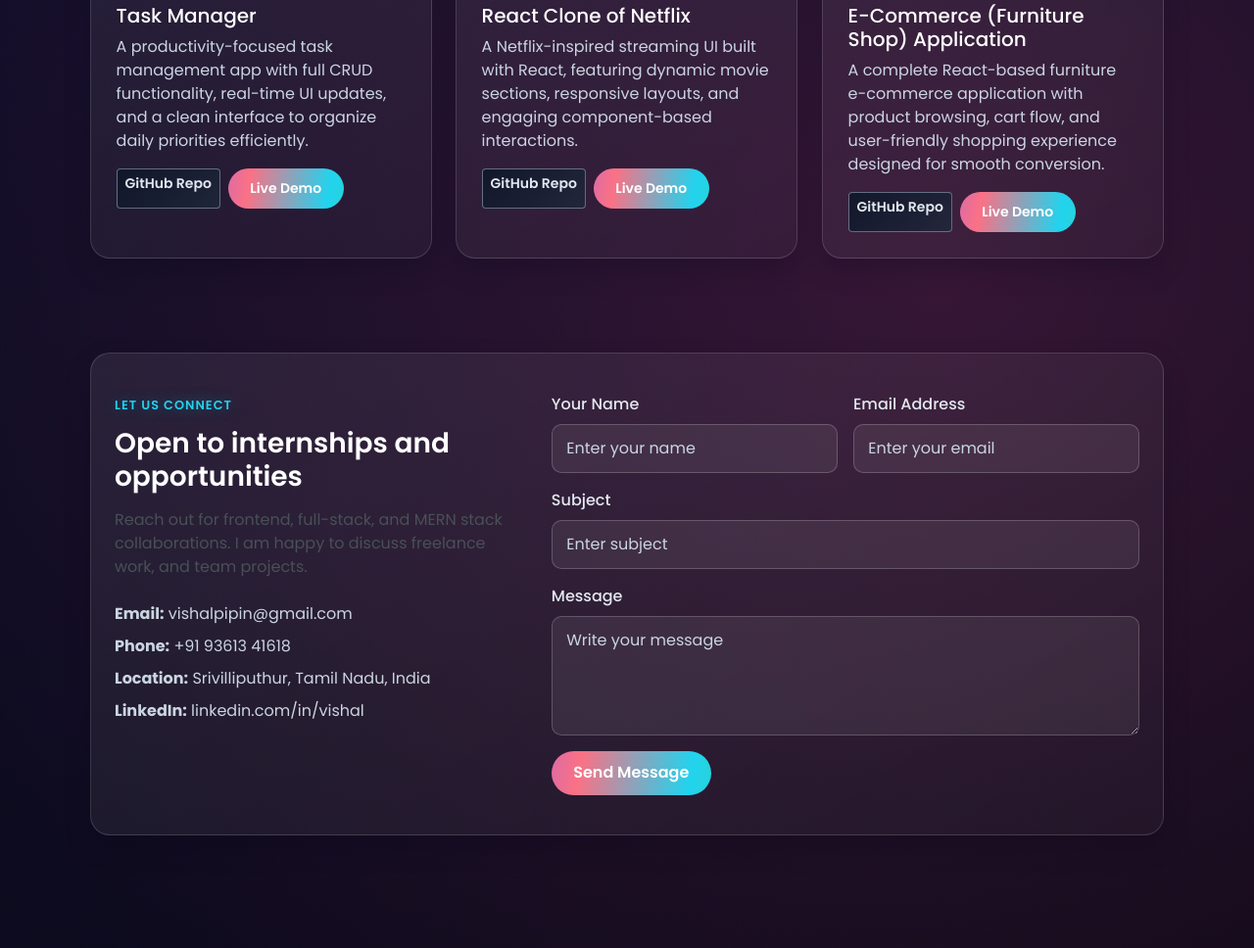
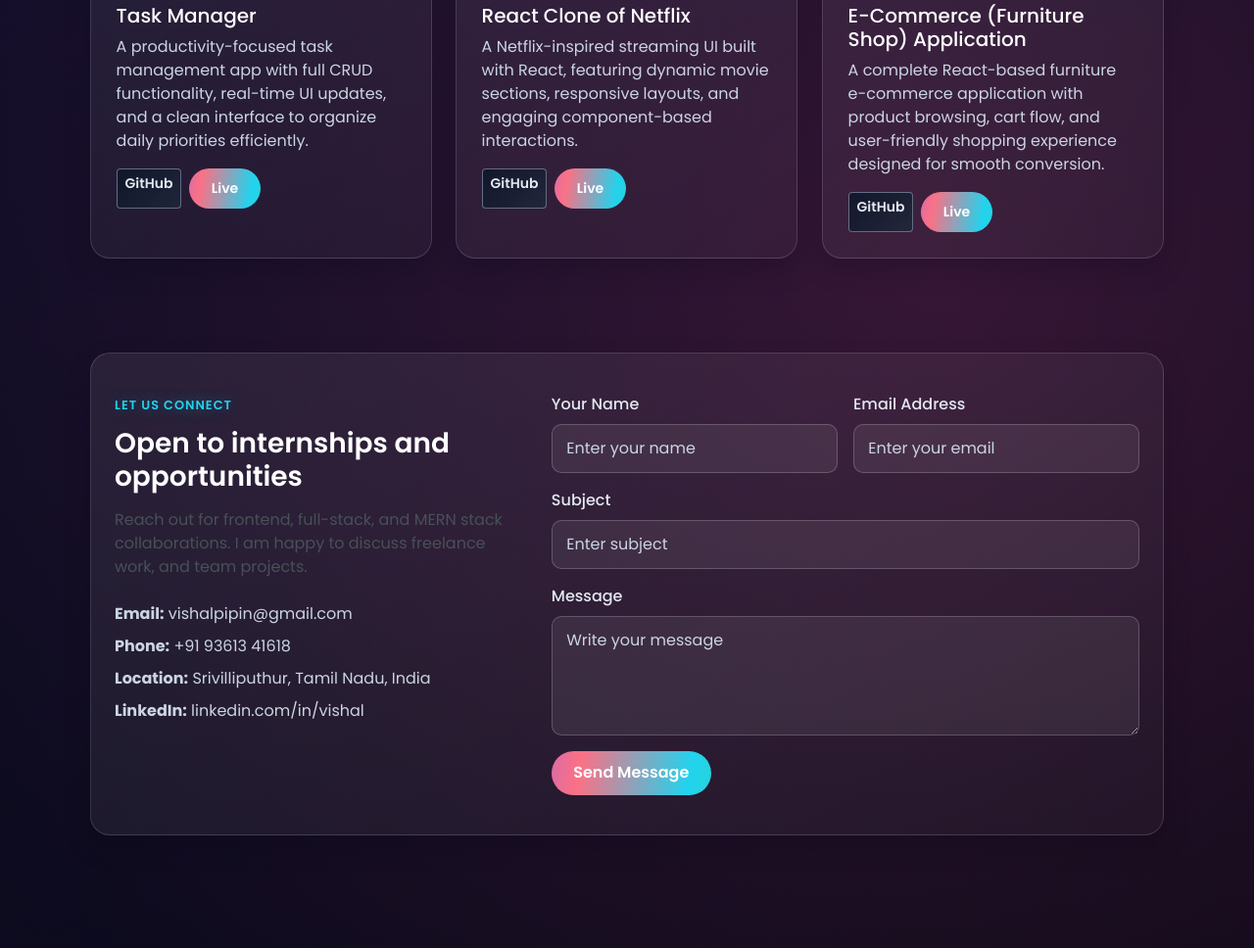
Before and after one commit to Vishal9361/portfolio, a plain HTML site: page index.html in a window 1280 px wide. Shown: the part 2707-3675 px from the top of the page at 98% size. Drawn offline with nearby package versions, Linux system fonts and the light colour scheme.

Commit message:
your message

```diff
--- a/index.html
+++ b/index.html
@@ -199,8 +199,8 @@
                 and a clean interface to organize daily priorities efficiently.
               </p>
               <div class="d-flex flex-wrap gap-2 mt-3">
-                <a href="https://github.com/your-username/task-manager" target="_blank" rel="noopener noreferrer" class="btn btn-sm btn-github">GitHub Repo</a>
-                <a href="https://your-task-manager-live-link.com" target="_blank" rel="noopener noreferrer" class="btn btn-sm btn-gradient">Live Demo</a>
+                <a href="https://github.com/Vishal9361/Task-Manager" target="_blank" rel="noopener noreferrer" class="btn btn-sm btn-github">GitHub</a>
+                <a href="https://your-task-manager-live-link.com" target="_blank" rel="noopener noreferrer" class="btn btn-sm btn-gradient">Live</a>
               </div>
             </div>
           </article>
@@ -215,8 +215,8 @@
                 responsive layouts, and engaging component-based interactions.
               </p>
               <div class="d-flex flex-wrap gap-2 mt-3">
-                <a href="https://github.com/your-username/netflix-react-clone" target="_blank" rel="noopener noreferrer" class="btn btn-sm btn-github">GitHub Repo</a>
-                <a href="https://your-netflix-clone-live-link.com" target="_blank" rel="noopener noreferrer" class="btn btn-sm btn-gradient">Live Demo</a>
+                <a href="https://github.com/Vishal9361/Netflix-clone" target="_blank" rel="noopener noreferrer" class="btn btn-sm btn-github">GitHub</a>
+                <a href="https://your-netflix-clone-live-link.com" target="_blank" rel="noopener noreferrer" class="btn btn-sm btn-gradient">Live</a>
               </div>
             </div>
           </article>
@@ -231,8 +231,8 @@
                 and user-friendly shopping experience designed for smooth conversion.
               </p>
               <div class="d-flex flex-wrap gap-2 mt-3">
-                <a href="https://github.com/your-username/furniture-ecommerce-app" target="_blank" rel="noopener noreferrer" class="btn btn-sm btn-github">GitHub Repo</a>
-                <a href="https://your-furniture-shop-live-link.com" target="_blank" rel="noopener noreferrer" class="btn btn-sm btn-gradient">Live Demo</a>
+                <a href="https://github.com/Vishal9361/E-commerce" target="_blank" rel="noopener noreferrer" class="btn btn-sm btn-github">GitHub</a>
+                <a href="https://your-furniture-shop-live-link.com" target="_blank" rel="noopener noreferrer" class="btn btn-sm btn-gradient">Live</a>
               </div>
             </div>
           </article>
```
